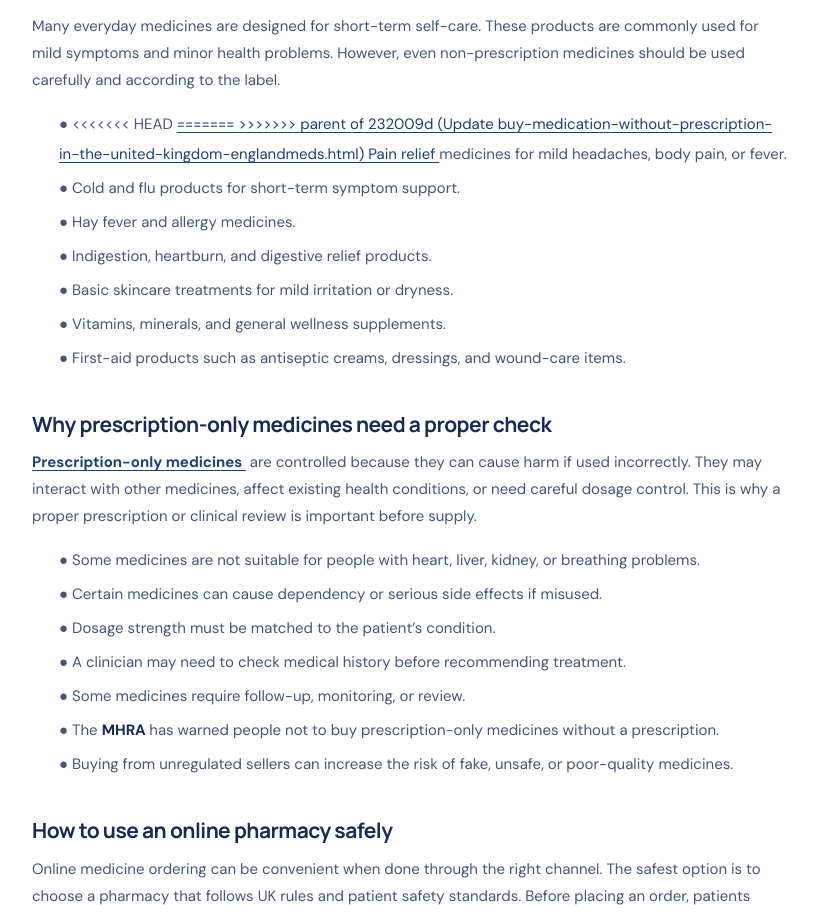
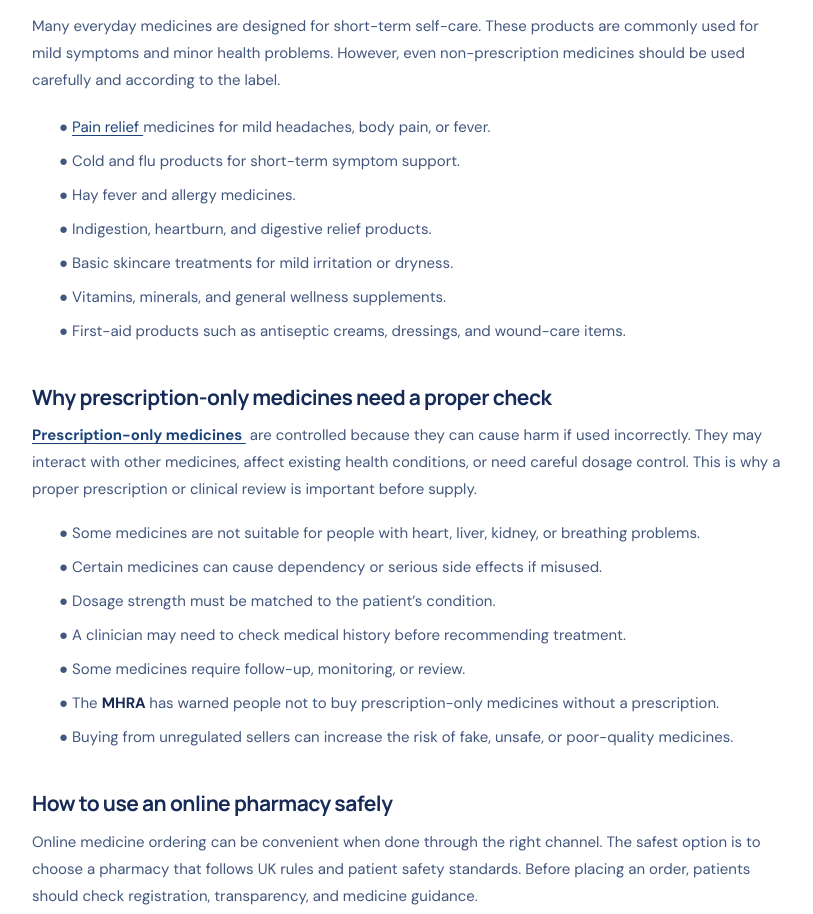
Before and after one commit to medishop-uk/englandmeds.co.uk, a plain HTML site: page blog/post/buy-medication-without-prescription-in-the-united-kingdom-englandmeds.html in a window 1280 px wide. Shown: the part 1672-2586 px from the top of the page, without its empty margins (28-841 px from the left). Drawn offline with Linux system fonts and the light colour scheme; a web font is replaced by a local one.

Commit message:
Update buy-medication-without-prescription-in-the-united-kingdom-englandmeds.html

```diff
--- a/blog/post/buy-medication-without-prescription-in-the-united-kingdom-englandmeds.html
+++ b/blog/post/buy-medication-without-prescription-in-the-united-kingdom-englandmeds.html
@@ -220,11 +220,7 @@
     <ul class="lst-kix_c75y19ll7n8n-0 start" style="padding:0;margin:0">
       <li style="padding-top:12pt;color:#000000;padding-left:0pt;font-size:11pt;padding-bottom:12pt;line-height:1.15;margin-right:0;margin-left:36pt;font-family:&quot;Arial&quot;;margin-top:0;orphans:2;margin-bottom:0;widows:2;text-align:left;padding-right:0">
         <span style="text-decoration-skip-ink:none;font-family:&quot;Krub&quot;;-webkit-text-decoration-skip:none;color:#1155cc;font-weight:400;text-decoration:underline">
-<<<<<<< HEAD
-          <a href="https://www.englandmeds.co.uk/#categories" style="color:inherit;text-decoration:inherit">
-=======
-          <a href="https://www.englandmeds.co.uk/shop/" style="color:inherit;text-decoration:inherit">
->>>>>>> parent of 232009d (Update buy-medication-without-prescription-in-the-united-kingdom-englandmeds.html)
+<a href="https://www.englandmeds.co.uk/#categories" style="color:inherit;text-decoration:inherit">
             Pain relief
           </a>
         </span>
```
